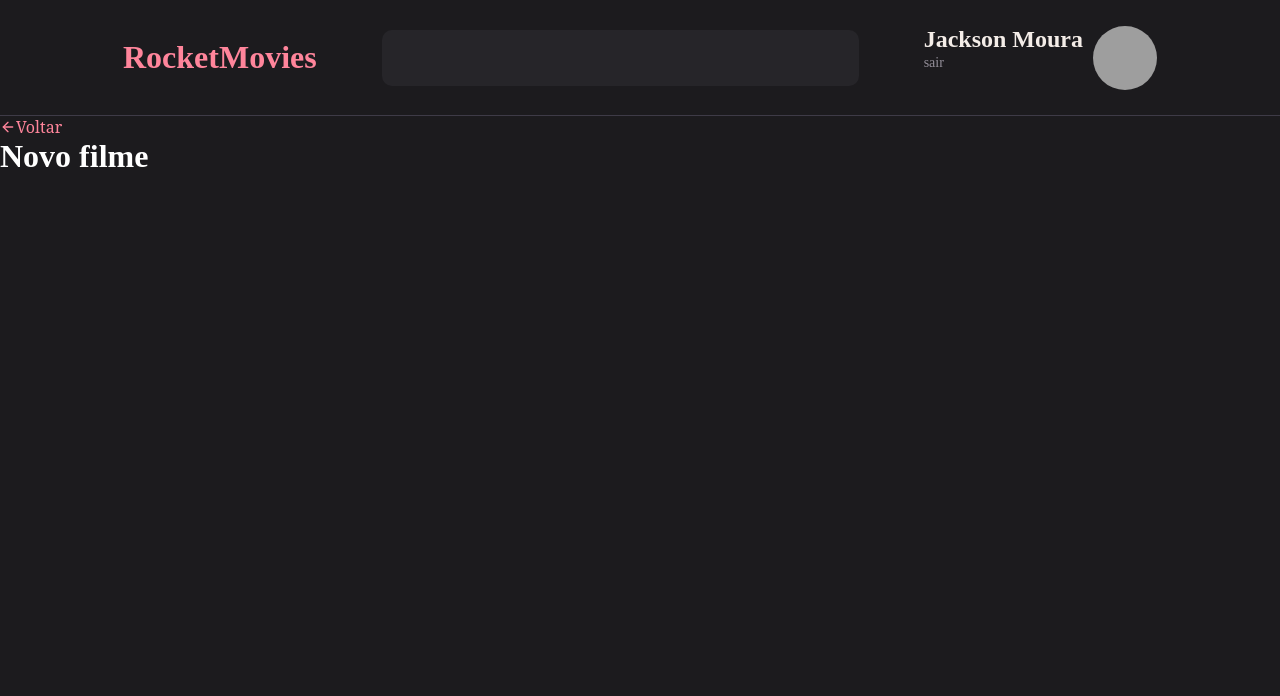
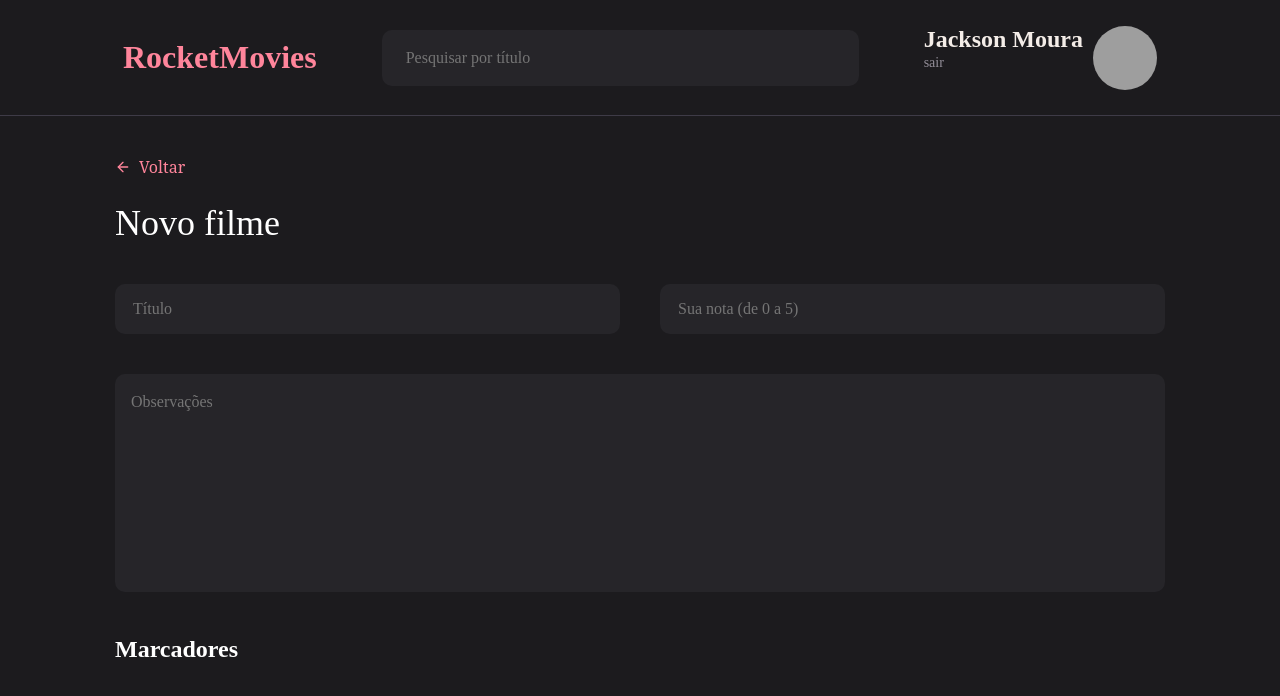
Before and after one commit to jackson1712/RocketMovies-FrontEnd, a React app: page / in a window 1280 px wide. Shown: the top 696 px of the page. Built offline with nearby package versions, Linux system fonts and the light colour scheme; grey boxes are pictures that could not be loaded; the HTML template or start-up script is replaced by a standard one.

Commit message:
page NewMovie added in pages

```diff
--- a/src/components/Header/index.jsx
+++ b/src/components/Header/index.jsx
@@ -5,9 +5,7 @@ export function Header() {
     return(
         <Container>
                 <h1>RocketMovies</h1>
-                <Input>
-                <input placeholder="Pesquisar por título"/>
-                </Input>
+                <Input/>
                 <Profile>
                     <div>
                         <h2>Jackson Moura</h2>
--- a/src/components/Header/styles.js
+++ b/src/components/Header/styles.js
@@ -4,6 +4,7 @@ export const Container = styled.header`
     grid-area: header;
     width: 100%;
     height: 116px;
+    position: fixed;
 
     background-color: ${({ theme }) => theme.COLORS.BACKGROUND_900};
     display: flex;
--- a/src/components/Input/index.jsx
+++ b/src/components/Input/index.jsx
@@ -2,7 +2,7 @@ import { Container } from "./styles";
 
 export function Input({title}) {
     return(
-        <Container>
+        <Container placeholder="Pesquisar por título">
             {title}
         </Container>
 
--- a/src/pages/NewMovie/index.jsx
+++ b/src/pages/NewMovie/index.jsx
@@ -1,4 +1,4 @@
-import { Container } from "./styles";
+import { Container, Content, Form } from "./styles";
 import { Header } from "../../components/Header";
 import { ButtonText } from "../../components/ButtonText";
 import { FiArrowLeft } from "react-icons/fi"
@@ -7,6 +7,7 @@ export function NewMovie() {
     return(
         <Container>
             <Header/>
+            <Content>
             <header>
             <FiArrowLeft/>
             <ButtonText title="Voltar" />
@@ -14,6 +15,19 @@ export function NewMovie() {
 
             <h1>Novo filme</h1>
 
+            <Form>
+                <div>
+                <input type="text" placeholder="Título"/>
+                <input type="number" placeholder="Sua nota (de 0 a 5)"/>
+                </div>
+
+                <textarea cols="3" rows="10" placeholder="Observações"></textarea>
+
+                <h2>Marcadores</h2>
+
+
+            </Form>
+            </Content>
         </Container>
     );
 }
--- a/src/pages/NewMovie/styles.js
+++ b/src/pages/NewMovie/styles.js
@@ -2,7 +2,8 @@ import styled from "styled-components";
 
 export const Container = styled.div`
     display: grid;
-    grid-template-areas:'header' 'auto';
+    grid-template-areas:'header' 'content';
+    grid-template-rows: 11.6rem auto;
 
     > header {
         display: flex;
@@ -15,5 +16,69 @@ export const Container = styled.div`
 `;
 
 export const Form = styled.form`
+    > div {
+        display: flex;
+        align-items: center;
+        gap: 4rem;
+        margin-bottom: 4rem;
+
+        input {
+            width: 100%;
+            background-color: ${({ theme }) => theme.COLORS.BACKGROUND_800};
+            color: ${({ theme }) => theme.COLORS.WHITE};
+
+            padding: 1.6rem 1.8rem;
+            border: none;
+            border-radius: 1rem;
+        }
+    }
+
+    > textarea {
+        width: 100%;
+        padding: 1.9rem 1.6rem;
+        margin-bottom: 4rem;
+
+        border: none;
+        border-radius: 1rem;
+        background-color: ${({ theme }) => theme.COLORS.BACKGROUND_800};
+        color: ${({ theme }) => theme.COLORS.WHITE};
+
+        resize: none;
+
+        ::-webkit-scrollbar{
+        background: ${({ theme }) => theme.COLORS.BACKGROUND_900};
+        height: 9rem;
+        width: .8rem;
+    }
+
+    ::-webkit-scrollbar-thumb{
+        background-color: ${({ theme }) => theme.COLORS.PINK};
+        border-radius: .8rem;
+    }
+    }
 
 `;
+
+export const Content = styled.div`
+    width: 100%;
+    padding: 4rem 11.5rem;
+    overflow-y: auto;
+    grid-area: content;
+
+    > header {
+        display: flex;
+        align-items: center;
+        gap: .8rem;
+
+        svg {
+            color: ${({ theme }) => theme.COLORS.PINK};
+        }
+    }
+
+    > h1 {
+        margin-top: 2.4rem;
+        margin-bottom: 4rem;
+        font-size: 3.6rem;
+        font-weight: 500;
+    }
+`;
--- a/src/styles/global.js
+++ b/src/styles/global.js
@@ -27,6 +27,7 @@ export default createGlobalStyle`
         background-color: ${({ theme }) => theme.COLORS.PINK};
         border-radius: .8rem;
     }
+
     }
 
     body, button, textarea, input {
```
